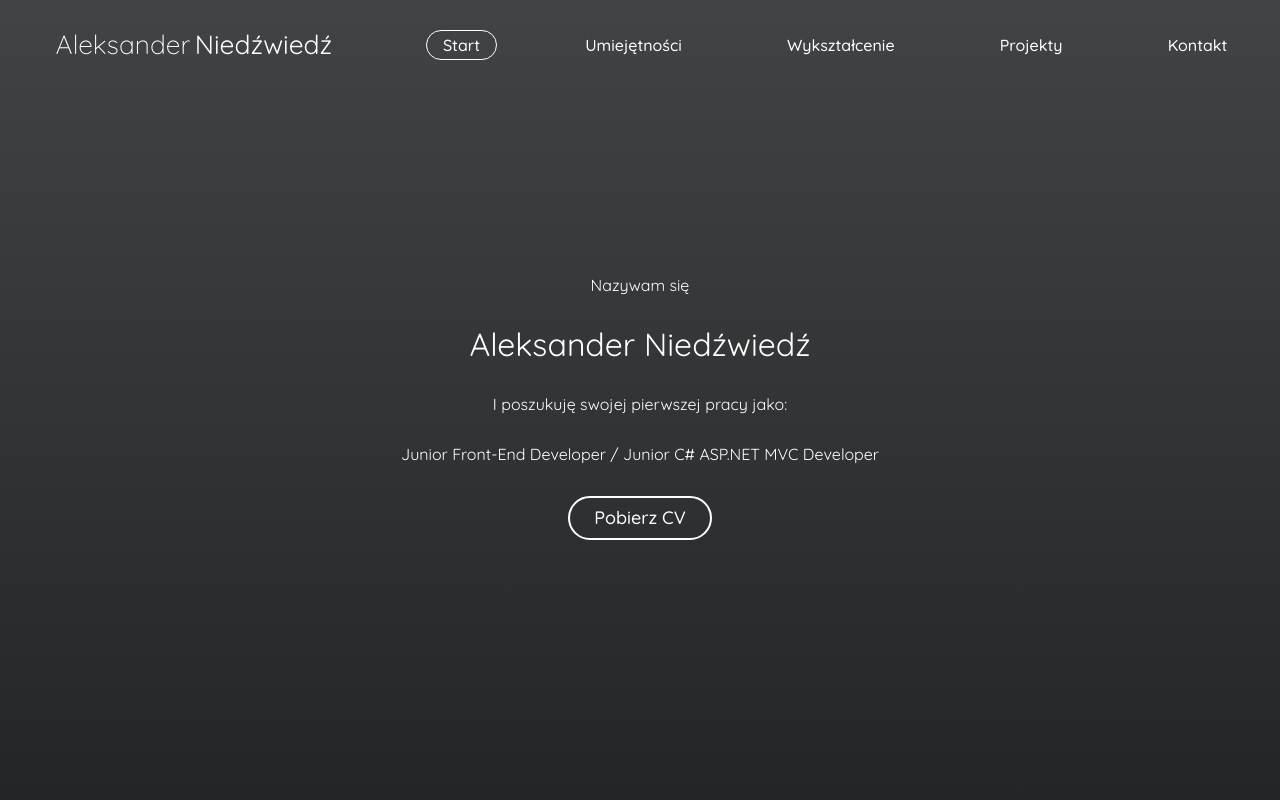
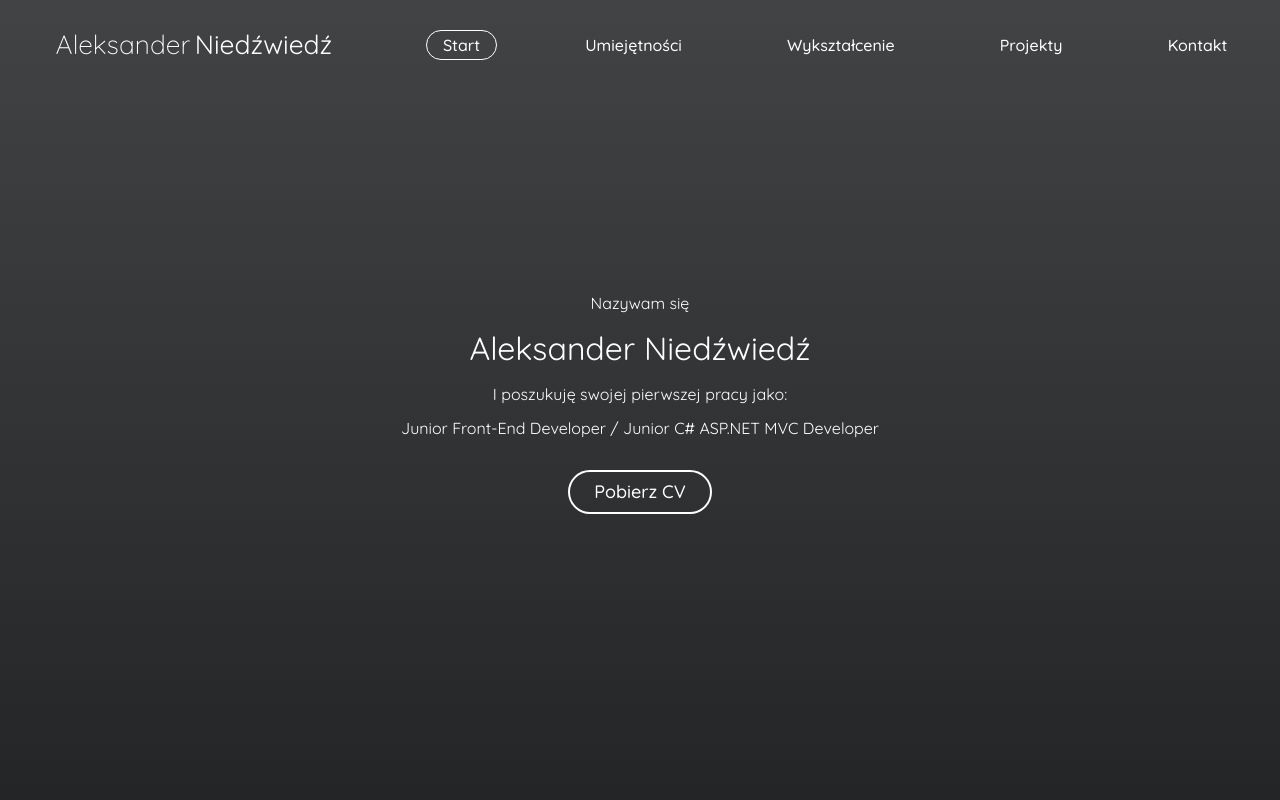
Before and after one commit to shadaxv/Portfolio-Landing-Page, a plain HTML site: page index.html in a window 1280 px wide. Shown: the top 800 px of the page. Drawn offline with Linux system fonts and the light colour scheme.

Commit message:
Changed padding on main slider

```diff
--- a/css/master.css
+++ b/css/master.css
@@ -226,7 +226,7 @@
   .main-slider__button {
     text-decoration: none;
     color: white;
-    margin-top: 16px;
+    margin-top: 24px;
     padding: 10px 24px;
     border: 2px solid white;
     border-radius: 22px;
@@ -242,7 +242,7 @@
   .main-slider__heading {
     color: white;
     font-weight: 400;
-    margin: 0.5em 0;
+    margin: 10px auto;
     text-align: center;
     padding: 0 20px;
   }
@@ -250,6 +250,7 @@
     color: white;
     text-align: center;
     padding: 0 20px;
+    margin: 8px auto;
   }
   .main-menu__span span {
     font-weight: 400;
```
